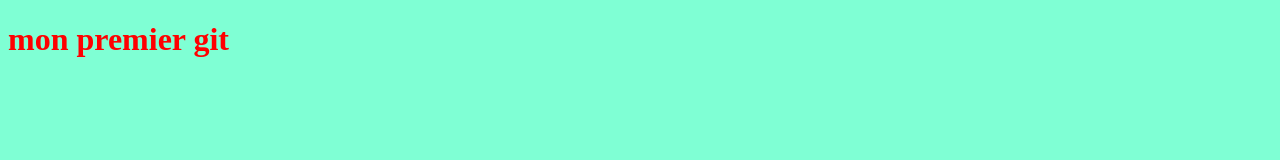
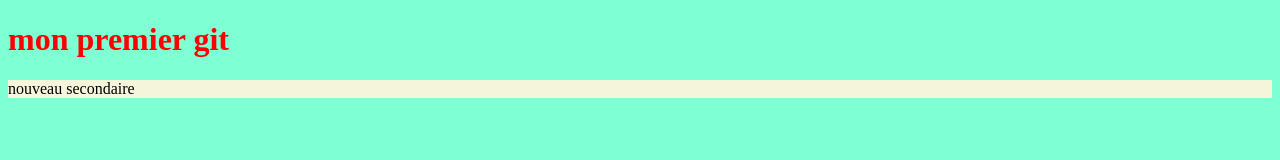
Before and after one commit to ilyassTest/firstProject, a plain HTML site: page index.html in a window 1280 px wide. Drawn offline with Linux system fonts and the light colour scheme.

Commit message:
la modification de secondaire

```diff
--- a/index.html
+++ b/index.html
@@ -8,5 +8,6 @@
 </head>
 <body>
     <h1>mon premier git </h1>
+    <p>nouveau secondaire</p>
 </body>
 </html>
--- a/style.css
+++ b/style.css
@@ -4,3 +4,6 @@ h1 {
 body {
     background-color: aquamarine;
 }
+p{
+    background-color: beige;
+}
```
